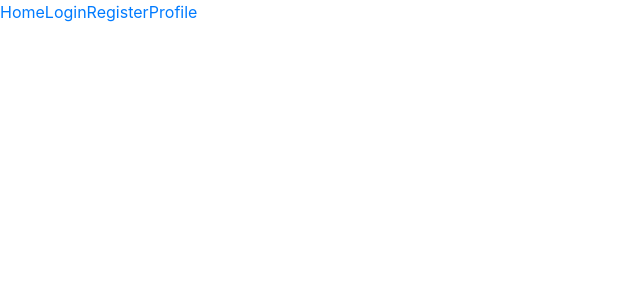
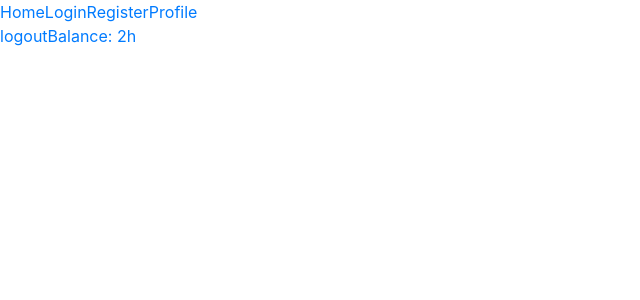
Before and after one commit to SuwannaTruss/timecoin, a React (Create React App) app in the folder client/: page / in a window 1280 px wide. Shown: the top 300 px of the page, without its empty margins (0-640 px from the left). Built offline with nearby package versions, Linux system fonts and the light colour scheme.

Commit message:
condition for the navbar

```diff
--- a/client/src/components/NavBar.js
+++ b/client/src/components/NavBar.js
@@ -1,13 +1,24 @@
 import React from "react";
 import { NavLink } from "react-router-dom";
+import useAuth from "../hooks/useAuth";
 
 export default function NavBar() {
+  const auth = useAuth();
   return (
     <div>
       <NavLink to="/home">Home</NavLink>
       <NavLink to="/login">Login</NavLink>
       <NavLink to="/register">Register</NavLink>
       <NavLink to="/profile">Profile</NavLink>
+
+      <div>
+        {auth && (
+          <div>
+            <NavLink to="">logout</NavLink>
+            <NavLink to="/wallet">Balance: 2h</NavLink>
+          </div>
+        )}
+      </div>
     </div>
   );
 }
```
